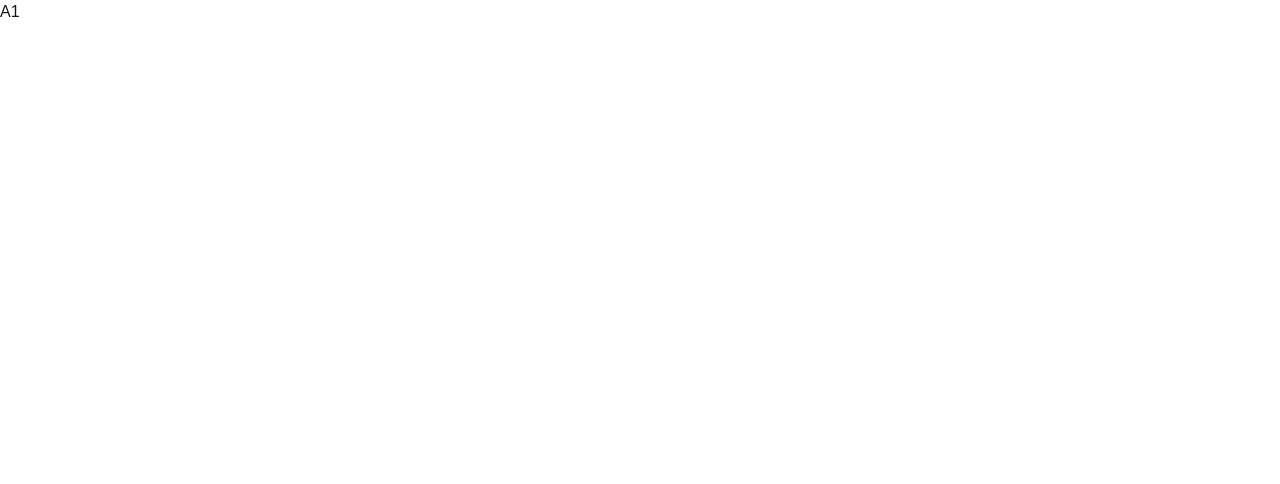
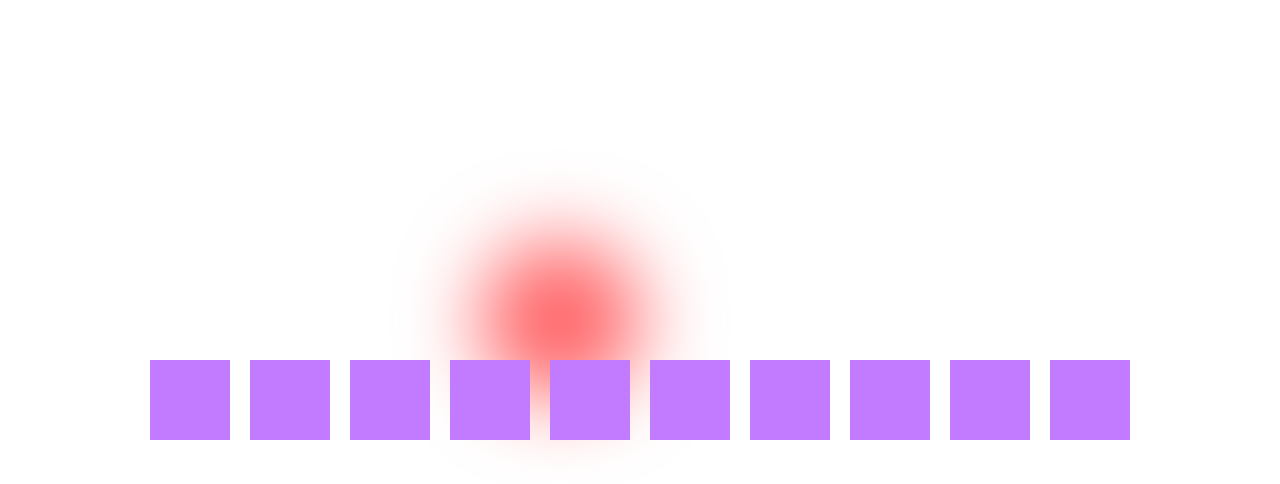
Before and after one commit to Sahil2004/indiaskills-nationals, a Next.js app in the folder speedtest/: page /09_module_a/A1 in a window 1280 px wide. Shown: the top 484 px of the page. Built offline with nearby package versions, Linux system fonts and the light colour scheme.

Commit message:
added module a1
done with the html, css and js of the module a1 which was of boxes glow effect and hover effect

```diff
--- /dev/null
+++ b/speedtest/app/09_module_a/A1/a1.scss
@@ -0,0 +1,6 @@
+.box {
+	transition: 0.05s scale ease;
+	&:hover {
+		scale: 1.3;
+	}
+}
--- a/speedtest/app/09_module_a/A1/page.tsx
+++ b/speedtest/app/09_module_a/A1/page.tsx
@@ -1,3 +1,56 @@
-export default function page() {
-	return <main>A1</main>;
+"use client";
+import { useEffect, useRef } from "react";
+import "./a1.scss";
+
+export default function A1() {
+	const main = useRef<HTMLElement | null>(null);
+	const glow = useRef<HTMLSpanElement | null>(null);
+	const boxes = useRef<(HTMLElement | null)[]>([]);
+	const threshold = 200;
+	useEffect(() => {
+		document.addEventListener("mousemove", (e: MouseEvent) => {
+			const x = e.clientX;
+			const y = e.clientY;
+			if (glow.current) {
+				glow.current.style.left = `${x}px`;
+				glow.current.style.top = `${y}px`;
+			}
+			boxes.current.forEach((box, i) => {
+				if (!box) return;
+				const dim = box?.getBoundingClientRect() as DOMRect;
+				const centerX = dim.x + dim.width / 2;
+				const centerY = dim.y + dim.height / 2;
+				const dx = x - centerX;
+				const dy = y - centerY;
+				const dist = Math.sqrt(dx * dx + dy * dy);
+				if (dist < threshold) {
+					const scale = 1 + (1 - dist / threshold) * 0.3;
+					box.style.scale = `${scale}`;
+				} else {
+					box.style.scale = "1";
+				}
+			});
+		});
+		document.body.style.overflow = "hidden";
+	}, []);
+	return (
+		<main
+			className="flex items-center justify-center gap-5 h-screen w-screen"
+			ref={main}
+		>
+			<span
+				className="block rounded-full w-40 h-40 blur-2xl bg-red-400 absolute -translate-1/2 z-0"
+				ref={glow}
+			></span>
+			{[...Array(10)].map((_, i) => (
+				<div
+					key={i}
+					className="w-20 h-20 bg-purple-400 z-10 box"
+					ref={(box) => {
+						boxes.current[i] = box;
+					}}
+				></div>
+			))}
+		</main>
+	);
 }
--- a/speedtest/app/globals.scss
+++ b/speedtest/app/globals.scss
@@ -17,7 +17,5 @@
 }
 
 body {
-	background: var(--background);
-	color: var(--foreground);
 	font-family: Arial, Helvetica, sans-serif;
 }
```
